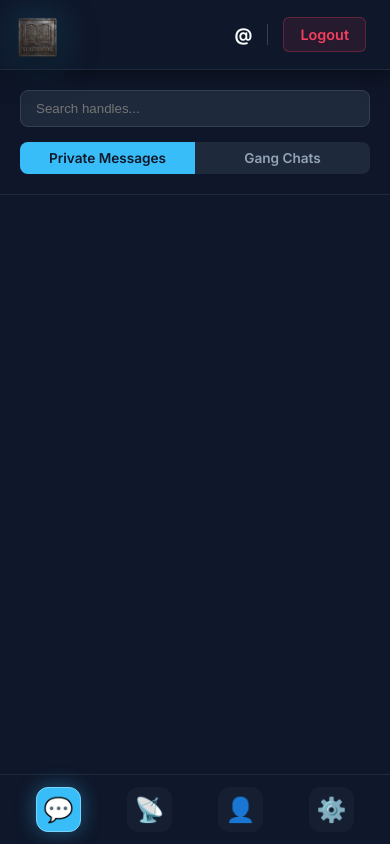
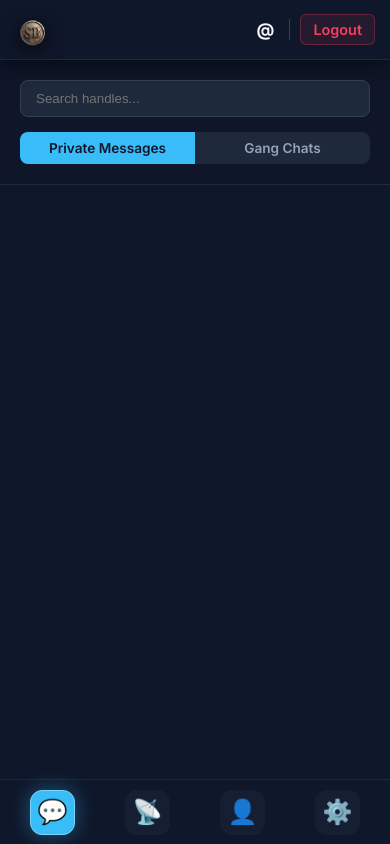
Before and after one commit to thedragon44-superscale/undergroundofficial, a Flask app: template templates/dashboard.html in a window 390 px wide. Run offline with Flask 3, Linux system fonts and the light colour scheme; the template is opened without the code that fills it, so the values that code supplies are empty; parts of the project's set-up code (start-up, migrations or seed data) failed here and were passed over; some libraries are stand-ins or nearby versions.

Commit message:
Fix mint key crash, AWS image routing, and mobile UI strict layout

```diff
--- a/app.py
+++ b/app.py
@@ -9,6 +9,7 @@
 import stripe
 import requests
 import uuid
+import boto3
 from werkzeug.utils import secure_filename
 from flask import Flask, render_template, request, jsonify, session, redirect, url_for, flash
 from flask_cors import CORS
@@ -278,23 +279,40 @@
 @app.route('/invite/generate', methods=['POST'])
 def generate_invite():
     if 'username' not in session: return jsonify({'error': 'Unauthorized'}), 401
-    new_key = "METRO-" + str(uuid.uuid4())[:8].upper()
+
+    new_key = "METRO-" + os.urandom(4).hex().upper()
     conn = get_db_connection()
     cur = conn.cursor()
-    cur.execute("INSERT INTO invite_keys (key, creator) VALUES (%s, %s)", (new_key, session['username']))
-    conn.commit()
+    try:
+        # Inserting the username into both columns to satisfy strict database rules
+        cur.execute("""
+            INSERT INTO invite_keys (key, generated_by, creator, status)
+            VALUES (%s, %s, %s, 'unused')
+        """, (new_key, session['username'], session['username']))
+        conn.commit()
+    except Exception as e:
+        conn.rollback()
+        conn.close()
+        return jsonify({'error': str(e)}), 500
+
     conn.close()
     return jsonify({'key': new_key})
 
-@app.route('/api/invites/ledger')
+@app.route('/api/invites/ledger', methods=['GET'])
 def get_invite_ledger():
-    if 'username' not in session: return jsonify([]), 401
-    conn = get_db_connection()
-    cur = conn.cursor()
-    cur.execute("SELECT key, status, used_by FROM invite_keys WHERE creator = %s ORDER BY id DESC", (session['username'],))
-    ledgers = [{'key': r[0], 'status': r[1], 'used_by': r[2]} for r in cur.fetchall()]
-    conn.close()
-    return jsonify(ledgers)
+    if 'username' not in session: return jsonify({'error': 'Unauthorized'}), 401
+    try:
+        conn = get_db_connection()
+        cur = conn.cursor()
+        # Query using the original generated_by column to ensure compatibility
+        cur.execute("SELECT key, status, used_by FROM invite_keys WHERE generated_by = %s", (session['username'],))
+        rows = cur.fetchall()
+        conn.close()
+
+        keys = [{'key': r[0], 'status': r[1], 'used_by': r[2]} for r in rows]
+        return jsonify(keys)
+    except Exception as e:
+        return jsonify({'error': str(e)}), 500
 
 @app.route('/api/users')
 def api_users():
@@ -388,13 +406,40 @@
 @app.route('/api/upload', methods=['POST'])
 def api_upload():
     if 'username' not in session: return jsonify({'error': 'Unauthorized'}), 401
-    if 'photo' not in request.files: return jsonify({'error': 'No file part'}), 400
+    if 'photo' not in request.files: return jsonify({'error': 'No file uploaded'}), 400
+
     file = request.files['photo']
-    if file.filename == '': return jsonify({'error': 'No selected file'}), 400
-    if file:
-        filename = secure_filename(str(uuid.uuid4()) + "_" + file.filename)
-        file.save(os.path.join(app.config['UPLOAD_FOLDER'], filename))
-        return jsonify({'url': '/static/uploads/' + filename})
+    if file.filename == '': return jsonify({'error': 'No file selected'}), 400
+
+    try:
+        # Connect to your AWS Bucket
+        s3 = boto3.client(
+            's3',
+            region_name=os.getenv('AWS_REGION'),
+            aws_access_key_id=os.getenv('AWS_ACCESS_KEY_ID'),
+            aws_secret_access_key=os.getenv('AWS_SECRET_ACCESS_KEY')
+        )
+        bucket_name = os.getenv('AWS_STORAGE_BUCKET_NAME')
+
+        # Generate a unique, secure filename
+        ext = file.filename.rsplit('.', 1)[1].lower() if '.' in file.filename else 'png'
+        filename = f"{uuid.uuid4().hex}_{session['username']}.{ext}"
+
+        # Upload directly to S3
+        s3.upload_fileobj(
+            file,
+            bucket_name,
+            filename,
+            ExtraArgs={'ContentType': file.content_type}
+        )
+
+        # Construct the permanent public URL
+        url = f"https://{bucket_name}.s3.{os.getenv('AWS_REGION')}.amazonaws.com/{filename}"
+        return jsonify({'url': url})
+
+    except Exception as e:
+        print(f"AWS Upload Error: {e}")
+        return jsonify({'error': 'Failed to route image to secure storage.'}), 500
 
 
 # --- SOCIAL FEED & WALL ---
--- a/templates/dashboard.html
+++ b/templates/dashboard.html
@@ -6,7 +6,8 @@
     <meta name="viewport" content="width=device-width, initial-scale=1.0, maximum-scale=1.0, user-scalable=no, viewport-fit=cover">
     <link rel="manifest" href="/static/manifest.json">
     <meta name="theme-color" content="#0b1120">
-    <link rel="apple-touch-icon" href="/static/streetbook_logo.png">
+    <!-- Cache buster to force the phone to fetch the newly squared image -->
+    <link rel="apple-touch-icon" href="/static/streetbook_logo.png?v=2">
     <script src="https://js.stripe.com/v3/"></script>
     <script src="https://crypto-js.stripe.com/crypto-onramp-outer.js"></script>
     <style>
@@ -17,16 +18,15 @@
         * { box-sizing: border-box; }
 
         /* DECOUPLED OVERSIZED LOGO */
-        .detached-logo { position: absolute; top: -15px; left: -15px; width: 140px; height: 140px; z-index: 1050; object-fit: contain; filter: drop-shadow(0 5px 15px rgba(0,0,0,0.8)) drop-shadow(0 0 15px rgba(56,189,248,0.3)); pointer-events: none; }
+        .detached-logo { position: absolute; top: 8px; left: 10px; width: 65px; height: 65px; z-index: 1050; object-fit: contain; filter: drop-shadow(0 4px 10px rgba(0,0,0,0.8)); pointer-events: none; }
 
         /* HARD-LOCKED HEADER */
-        .header { background: #0f172a; padding: 12px 24px 12px 140px; display: flex; justify-content: space-between; align-items: center; border-bottom: 1px solid #1e293b; box-shadow: 0 4px 20px rgba(0,0,0,0.5); z-index: 1000; flex-shrink: 0; height: 70px; }
-        .logo-text { font-size: 1.5rem; font-weight: 700; color: #38bdf8; letter-spacing: 0.05em; text-transform: uppercase; text-shadow: 0 0 15px rgba(56,189,248,0.4); margin: 0; }
-        .user-info { display: flex; align-items: center; gap: 15px; font-size: 0.9rem; }
-        .logout-btn { background: rgba(244, 63, 94, 0.1); color: #f43f5e; padding: 8px 16px; border-radius: 6px; text-decoration: none; font-weight: 600; transition: all 0.2s; border: 1px solid rgba(244, 63, 94, 0.3); }
+        .header { background: #0f172a; padding: 12px 15px 12px 85px; display: flex; justify-content: flex-end; align-items: center; border-bottom: 1px solid #1e293b; box-shadow: 0 4px 20px rgba(0,0,0,0.5); z-index: 1000; flex-shrink: 0; height: 65px; width: 100vw; box-sizing: border-box; }
+        .user-info { display: flex; align-items: center; gap: 10px; font-size: 0.9rem; flex-wrap: nowrap; }
+        .logout-btn { background: rgba(244, 63, 94, 0.1); color: #f43f5e; padding: 6px 12px; border-radius: 6px; text-decoration: none; font-weight: 600; transition: all 0.2s; border: 1px solid rgba(244, 63, 94, 0.3); white-space: nowrap; flex-shrink: 0; }
         .logout-btn:hover { background: #f43f5e; color: white; box-shadow: 0 0 15px rgba(244, 63, 94, 0.4); }
 
-        .main-container { display: flex; flex: 1; overflow: hidden; position: relative; }
+        .main-container { display: flex; flex: 1; overflow: hidden; position: relative; width: 100vw; }
 
         /* TABS */
         .tab-nav { width: 80px; background: #0f172a; display: flex; flex-direction: column; align-items: center; padding-top: 20px; gap: 20px; border-right: 1px solid #1e293b; z-index: 1000; flex-shrink: 0; }
@@ -35,12 +35,12 @@
         .tab-btn.active { background: #38bdf8; color: #0f172a; box-shadow: 0 0 20px rgba(56,189,248,0.4); border-color: #7dd3fc; }
 
         /* ISOLATED SCROLL CONTEXT */
-        .content-area { position: absolute; top: 0; left: 80px; right: 0; bottom: 0; background: #0b1120; overflow: hidden; }
-        .view-panel { display: none; position: absolute; top: 0; left: 0; right: 0; bottom: 0; overflow-y: auto; -webkit-overflow-scrolling: touch; padding: 20px; }
+        .content-area { position: absolute; top: 0; left: 80px; right: 0; bottom: 0; background: #0b1120; overflow-x: hidden; overflow-y: hidden; }
+        .view-panel { display: none; position: absolute; top: 0; left: 0; right: 0; bottom: 0; overflow-y: auto; overflow-x: hidden; -webkit-overflow-scrolling: touch; padding: 20px; width: 100%; box-sizing: border-box; }
         .view-panel.active { display: block; }
 
         .two-pane-layout { display: flex; height: 100%; width: 100%; padding: 0; overflow: hidden; }
-        .sidebar { width: 320px; background: #0f172a; border-right: 1px solid #1e293b; display: flex; flex-direction: column; z-index: 5; height: 100%; }
+        .sidebar { width: 320px; background: #0f172a; border-right: 1px solid #1e293b; display: flex; flex-direction: column; z-index: 5; height: 100%; flex-shrink: 0; }
         .sidebar-header { padding: 20px; border-bottom: 1px solid #1e293b; background: rgba(15, 23, 42, 0.95); flex-shrink: 0; }
         .sidebar-search { width: 100%; background: #1e293b; border: 1px solid #334155; color: white; padding: 10px 15px; border-radius: 8px; outline: none; margin-bottom: 15px; }
         .sidebar-search:focus { border-color: #38bdf8; }
@@ -49,37 +49,37 @@
         .mode-btn { flex: 1; padding: 8px; text-align: center; font-size: 0.85rem; font-weight: 600; color: #94a3b8; cursor: pointer; transition: all 0.2s; }
         .mode-btn.active { background: #38bdf8; color: #0f172a; }
 
-        .inbox-list { flex: 1; overflow-y: auto; padding: 10px; }
+        .inbox-list { flex: 1; overflow-y: auto; overflow-x: hidden; padding: 10px; }
         .inbox-card { display: flex; align-items: center; padding: 12px 15px; border-radius: 8px; cursor: pointer; transition: all 0.2s; margin-bottom: 5px; background: rgba(30, 41, 59, 0.3); border: 1px solid transparent; }
         .inbox-card:hover { background: #1e293b; border-color: rgba(56,189,248,0.2); }
         .inbox-card.active { background: #1e293b; border-left: 4px solid #38bdf8; }
-        .avatar-sm { width: 40px; height: 40px; border-radius: 50%; object-fit: cover; margin-right: 15px; border: 2px solid #334155; }
+        .avatar-sm { width: 40px; height: 40px; border-radius: 50%; object-fit: cover; margin-right: 15px; border: 2px solid #334155; flex-shrink: 0; }
 
         /* CHAT LAYOUT */
-        .chat-container { flex: 1; display: flex; flex-direction: column; background: #0b1120; position: relative; height: 100%; }
-        .chat-header { padding: 20px; border-bottom: 1px solid #1e293b; background: rgba(15, 23, 42, 0.9); display: flex; justify-content: space-between; align-items: center; z-index: 2; flex-shrink: 0; }
-        .chat-target-name { font-size: 1.2rem; font-weight: 600; color: #f8fafc; }
-        .e2ee-badge { display: none; align-items: center; gap: 6px; font-size: 0.75rem; font-weight: 700; color: #10b981; background: rgba(16,185,129,0.1); padding: 6px 12px; border-radius: 20px; border: 1px solid rgba(16,185,129,0.3); text-transform: uppercase; letter-spacing: 0.05em; }
+        .chat-container { flex: 1; display: flex; flex-direction: column; background: #0b1120; position: relative; height: 100%; min-width: 0; width: 100%; overflow-x: hidden; box-sizing: border-box; }
+        .chat-header { padding: 15px 20px; border-bottom: 1px solid #1e293b; background: rgba(15, 23, 42, 0.9); display: flex; justify-content: space-between; align-items: center; z-index: 2; flex-shrink: 0; }
+        .chat-target-name { font-size: 1.1rem; font-weight: 600; color: #f8fafc; white-space: nowrap; overflow: hidden; text-overflow: ellipsis; }
+        .e2ee-badge { display: none; align-items: center; gap: 6px; font-size: 0.75rem; font-weight: 700; color: #10b981; background: rgba(16,185,129,0.1); padding: 6px 12px; border-radius: 20px; border: 1px solid rgba(16,185,129,0.3); text-transform: uppercase; letter-spacing: 0.05em; flex-shrink: 0; }
         .e2ee-badge.active { display: flex; }
         .e2ee-badge::before { content: ""; width: 8px; height: 8px; background: #10b981; border-radius: 50%; box-shadow: 0 0 8px #10b981; }
 
-        .chat-area { flex: 1; padding: 20px; overflow-y: auto; display: flex; flex-direction: column; gap: 15px; scroll-behavior: smooth; }
-        .msg-row { display: flex; flex-direction: column; max-width: 80%; }
+        .chat-area { flex: 1; padding: 15px; overflow-y: auto; overflow-x: hidden; display: flex; flex-direction: column; gap: 15px; scroll-behavior: smooth; width: 100%; box-sizing: border-box; }
+        .msg-row { display: flex; flex-direction: column; max-width: 90%; }
         .msg-row.me { align-self: flex-end; align-items: flex-end; }
         .msg-row.others { align-self: flex-start; align-items: flex-start; }
         .msg-username { font-size: 0.75rem; color: #94a3b8; margin-bottom: 4px; padding: 0 4px; cursor: pointer; }
         .msg-username:hover { color: #38bdf8; text-decoration: underline; }
 
-        .bubble { padding: 12px 16px; border-radius: 12px; font-size: 0.95rem; line-height: 1.5; white-space: pre-wrap; word-break: break-word; overflow-wrap: break-word; box-shadow: 0 4px 15px rgba(0,0,0,0.2); }
+        .bubble { padding: 10px 14px; border-radius: 12px; font-size: 0.95rem; line-height: 1.5; white-space: pre-wrap; word-break: break-word; overflow-wrap: anywhere; box-shadow: 0 4px 15px rgba(0,0,0,0.2); }
         .msg-row.me .bubble { background: #38bdf8; color: #0f172a; border-bottom-right-radius: 2px; }
         .msg-row.others .bubble { background: #1e293b; color: #f8fafc; border: 1px solid #334155; border-bottom-left-radius: 2px; }
         .chat-image { max-width: 100%; border-radius: 8px; margin-top: 5px; cursor: pointer; }
 
-        .footer-input { padding: 15px 20px; background: #0f172a; border-top: 1px solid #1e293b; display: flex; gap: 10px; align-items: center; z-index: 2; flex-shrink: 0; }
-        .footer-input textarea { flex: 1; background: #1e293b; border: 1px solid #334155; color: white; padding: 12px 20px; border-radius: 20px; outline: none; font-size: 0.95rem; font-family: inherit; resize: none; overflow-y: auto; max-height: 120px; min-height: 45px; }
+        .footer-input { padding: 10px 15px; background: #0f172a; border-top: 1px solid #1e293b; display: flex; gap: 8px; align-items: center; z-index: 2; flex-shrink: 0; width: 100%; box-sizing: border-box; }
+        .footer-input textarea { flex: 1; background: #1e293b; border: 1px solid #334155; color: white; padding: 10px 15px; border-radius: 20px; outline: none; font-size: 0.95rem; font-family: inherit; resize: none; overflow-y: auto; max-height: 100px; min-height: 40px; }
         .footer-input textarea:focus { border-color: #38bdf8; box-shadow: 0 0 15px rgba(56,189,248,0.1); }
 
-        .action-btn { flex-shrink: 0; background: #1e293b; border: 1px solid #334155; color: #cbd5e1; width: 45px; height: 45px; border-radius: 50%; display: flex; justify-content: center; align-items: center; cursor: pointer; transition: all 0.2s; font-size: 1.2rem; }
+        .action-btn { flex-shrink: 0; background: #1e293b; border: 1px solid #334155; color: #cbd5e1; width: 40px; height: 40px; border-radius: 50%; display: flex; justify-content: center; align-items: center; cursor: pointer; transition: all 0.2s; font-size: 1.1rem; }
         .action-btn:hover { background: #334155; color: white; transform: translateY(-2px); }
         .action-btn.primary { background: #38bdf8; color: #0f172a; border: none; }
         .action-btn.primary:hover { background: #0ea5e9; box-shadow: 0 4px 15px rgba(56,189,248,0.4); }
@@ -127,34 +128,32 @@
         .lightbox-close { position: absolute; top: 20px; right: 30px; font-size: 2rem; color: white; cursor: pointer; width: 50px; height: 50px; display: flex; justify-content: center; align-items: center; border-radius: 50%; }
 
         .custom-dialog-overlay { display: none; position: fixed; inset: 0; background: rgba(4, 6, 10, 0.85); z-index: 10000; justify-content: center; align-items: center; backdrop-filter: blur(10px); }
-        .custom-dialog-box { background: #0f172a; border: 1px solid rgba(56,189,248,0.3); border-radius: 12px; padding: 30px; width: 90%; max-width: 400px; text-align: center; }
+        .custom-dialog-box { background: #0f172a; border: 1px solid rgba(56,189,248,0.3); border-radius: 12px; padding: 25px; width: 90%; max-width: 350px; text-align: center; }
         .custom-dialog-title { color: #38bdf8; font-size: 1.1rem; font-weight: 700; margin-bottom: 15px; text-transform: uppercase; }
         .custom-dialog-body { color: #e2e8f0; font-size: 0.95rem; line-height: 1.6; margin-bottom: 25px; white-space: pre-wrap; word-wrap: break-word; }
 
         /* THE TRUE HARD-LOCKED MOBILE MATRIX */
         @media (max-width: 768px) {
-            .detached-logo { top: -5px; left: -5px; width: 85px; height: 85px; }
-            .header { padding-left: 90px; }
-            .logo-text { display: none; }
+            .detached-logo { top: 5px; left: 5px; width: 55px; height: 55px; }
+            .header { padding: 10px 15px 10px 70px; height: 60px; }
 
             /* TABS LOCKED TO BOTTOM */
-            .tab-nav { position: fixed; bottom: 0; left: 0; width: 100%; height: 70px; flex-direction: row; padding: 0 10px; box-sizing: border-box; justify-content: space-evenly; border-right: none; border-top: 1px solid #1e293b; z-index: 9999; }
+            .tab-nav { position: fixed; bottom: 0; left: 0; width: 100vw; height: 65px; flex-direction: row; padding: 0; box-sizing: border-box; justify-content: space-evenly; border-right: none; border-top: 1px solid #1e293b; z-index: 9999; }
             .tab-btn { width: 45px; height: 45px; }
 
-            /* CONTENT AREA STOPS AT TABS */
-            .content-area { left: 0; bottom: 70px; }
-            .view-panel { padding: 15px; padding-bottom: 20px; }
+            /* CONTENT AREA STOPS AT TABS AND HAS NO X SCROLL */
+            .content-area { left: 0; bottom: 65px; width: 100vw; overflow-x: hidden; }
+            .view-panel { padding: 10px; overflow-x: hidden; width: 100vw; }
 
             /* CHAT SPECIFICS */
             .two-pane-layout { flex-direction: column; }
             .sidebar { width: 100%; border-right: none; }
-            .chat-container { display: none; }
+            .chat-container { display: none; width: 100vw; }
             .chat-container.show-chat { display: flex; position: absolute; top: 0; left: 0; right: 0; bottom: 0; z-index: 20; background: #0b1120; }
-            #mobileBackBtn { display: flex !important; }
+            #mobileBackBtn { display: flex !important; margin-right: 5px; }
 
-            .msg-row { max-width: 90%; }
+            .msg-row { max-width: 95%; }
             .pool-drawer { width: 85%; }
-            .footer-input { padding: 10px; }
         }
     </style>
 </head>
@@ -181,20 +180,15 @@
         <img src="" id="lightboxTargetSrc" class="lightbox-img">
     </div>
 
-    <!-- TOP HEADER BAR WITH DETACHED LOGO -->
-    <img src="/static/streetbook_logo.png" class="detached-logo" onerror="this.style.display='none'">
+    <!-- TOP HEADER BAR WITH DETACHED LOGO (sb.png) & REMOVED ENCRYPTION TEXT -->
+    <img src="/static/sb.png" class="detached-logo" onerror="this.style.display='none'">
     <div class="header">
-        <div class="logo-container">
-            <div class="logo-text">StreetBook Hub</div>
-        </div>
         <div class="user-info">
-            <span style="color:#94a3b8; font-family:monospace; font-size:0.8rem; display:none;" id="e2eeKeyStatusDisplay">[CHECKING KEYS...]</span>
             <span style="font-weight:700; color:#f8fafc; font-size:1.1rem; border-right:1px solid #334155; padding-right:15px;">@{{ username }}</span>
             <a href="{{ url_for('logout') }}" class="logout-btn">Logout</a>
         </div>
     </div>
-
-    <!-- MAIN INTERFACE CONTAINER -->
+<!-- MAIN INTERFACE CONTAINER -->
     <div class="main-container">
 
         <!-- SIDE NAVIGATION TABS -->
```
Also changed, not shown: other parts of templates/dashboard.html (+18 -16 lines).
